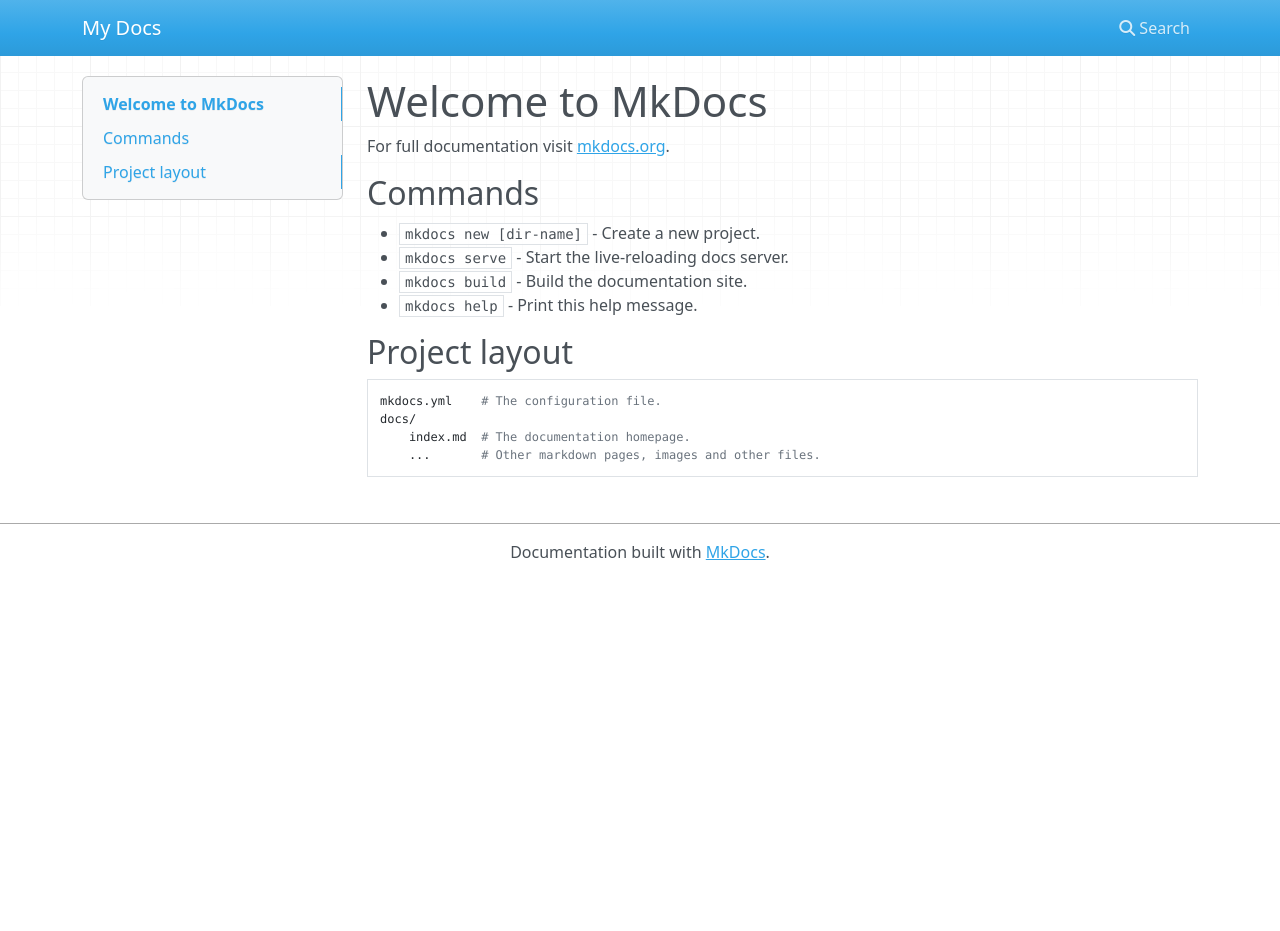
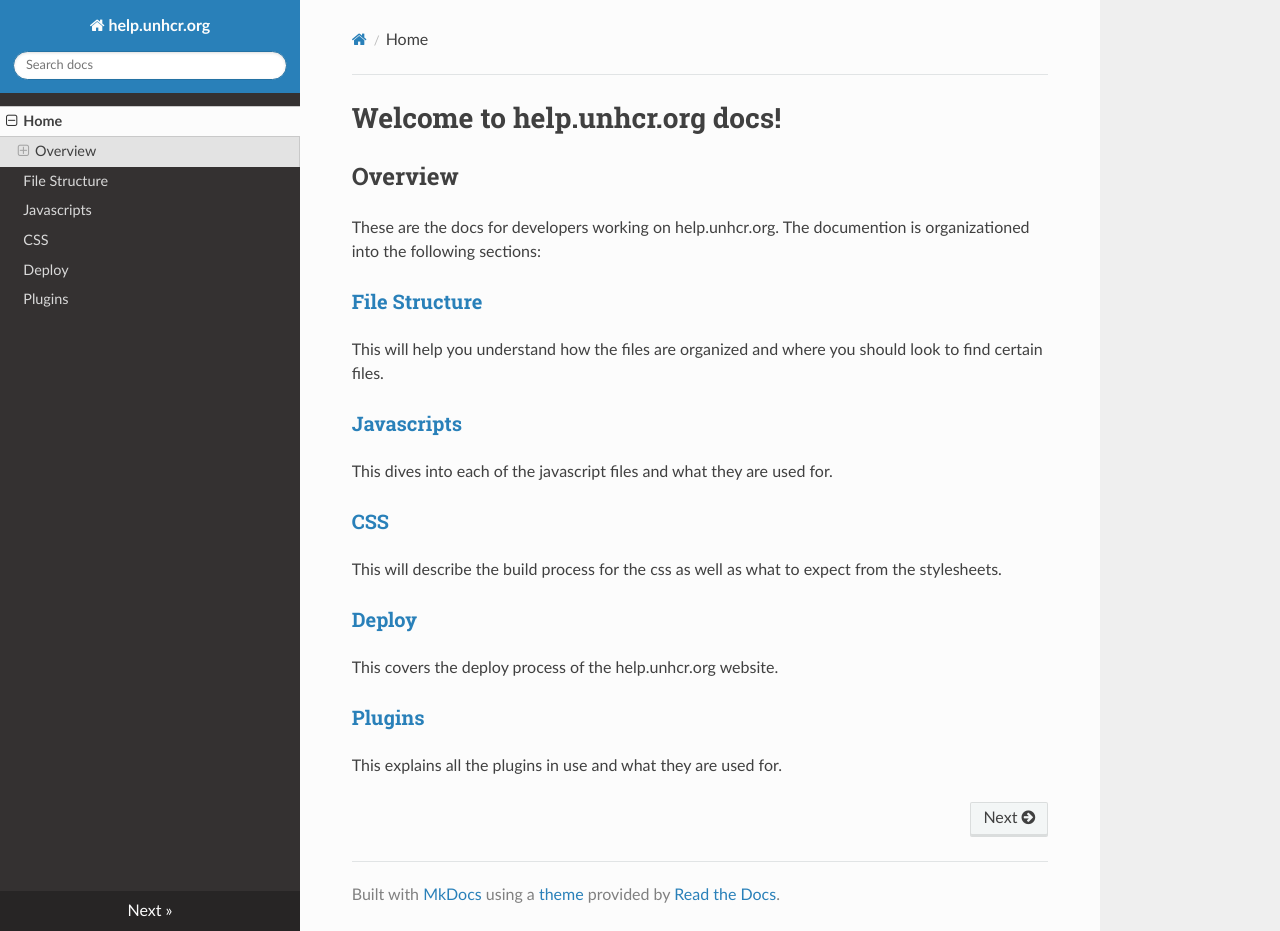
Before and after one commit to unhcr/help.docs, an MkDocs documentation site: the page built from docs/index.md, in a window 1280 px wide and 931 px high. Built offline with MkDocs 1.6.1, drawn with Linux system fonts in a browser that asks for light colours; nearby versions of some CDN libraries; old or Windows-style settings are respelled for this version of MkDocs.

Commit message:
Basic skeleton of docs

```diff
--- /dev/null
+++ b/docs/deploy.md
@@ -0,0 +1 @@
+# Deploying help.unhcr.org
--- a/docs/index.md
+++ b/docs/index.md
@@ -1,17 +1,25 @@
-# Welcome to MkDocs
+# Welcome to help.unhcr.org docs!
 
-For full documentation visit [mkdocs.org](http://mkdocs.org).
+## Overview
 
-## Commands
+These are the docs for developers working on help.unhcr.org. The documention is organizationed into the following sections:
 
-* `mkdocs new [dir-name]` - Create a new project.
-* `mkdocs serve` - Start the live-reloading docs server.
-* `mkdocs build` - Build the documentation site.
-* `mkdocs help` - Print this help message.
+### [File Structure](file_structure.md)
 
-## Project layout
+This will help you understand how the files are organized and where you should look to find certain files.
 
-    mkdocs.yml    # The configuration file.
-    docs/
-        index.md  # The documentation homepage.
-        ...       # Other markdown pages, images and other files.
+### [Javascripts](javascript.md)
+
+This dives into each of the javascript files and what they are used for.
+
+### [CSS](css.md)
+
+This will describe the build process for the css as well as what to expect from the stylesheets.
+
+### [Deploy](deploy.md)
+
+This covers the deploy process of the help.unhcr.org website.
+
+### [Plugins](plugins.md)
+
+This explains all the plugins in use and what they are used for.
--- a/mkdocs.yml
+++ b/mkdocs.yml
@@ -1 +1,9 @@
-site_name: My Docs
+site_name: help.unhcr.org
+pages:
+- [index.md, Home]
+- [file_structure.md, File Structure]
+- [javascript.md, Javascripts]
+- [css.md, CSS]
+- [deploy.md, Deploy]
+- [plugins.md, Plugins]
+theme: readthedocs
```
Also changed, not shown: docs/file_structure.md (added, +1 -0 lines), docs/javascript.md (added, +1 -0 lines), docs/plugins.md (added, +1 -0 lines), docs/css.md (added), 1 other file.
